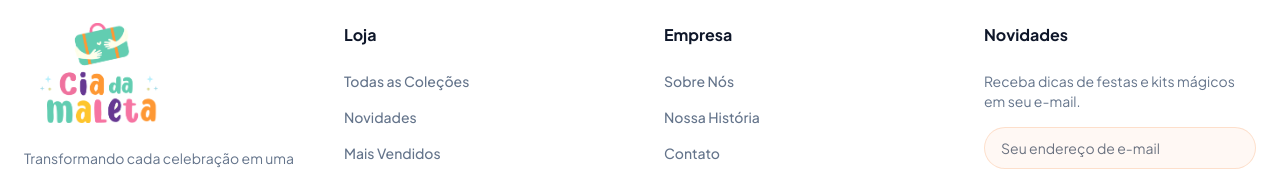
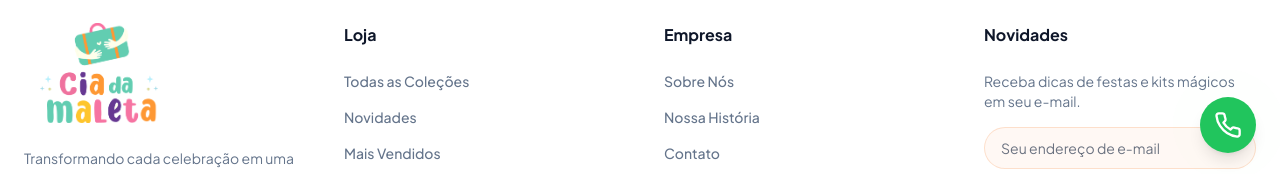
Before and after one commit to hamiltonmatematica/ciadamaletamktplace, a Next.js app: page /novidades in a window 1280 px wide. Shown: the part 623-797 px from the top of the page. Built offline with nearby package versions, Linux system fonts and the light colour scheme; no server answers; the database is empty.

Commit message:
feat: add whatsapp floating button and update contact links

```diff
--- a/src/components/layout/bottom-nav.tsx
+++ b/src/components/layout/bottom-nav.tsx
@@ -10,24 +10,37 @@ export default function BottomNav() {
         { name: 'Home', href: '/', icon: 'home' },
         { name: 'Categorias', href: '/catalogo', icon: 'grid_view' },
         { name: 'Favoritos', href: '/favoritos', icon: 'favorite' },
-        { name: 'Contato', href: '/contato', icon: 'chat_bubble' }
+        { name: 'Contato', href: 'https://wa.me/5531999999999', icon: 'chat_bubble' }
     ];
 
     return (
         <div className="md:hidden fixed bottom-0 left-0 right-0 z-50 bg-white border-t border-slate-100 flex justify-between items-center px-6 py-3 pb-safe shadow-[0_-4px_20px_-10px_rgba(0,0,0,0.1)]">
             {navItems.map((item) => {
-                const isActive = pathname === item.href || (item.href !== '/' && pathname.startsWith(item.href));
-                return (
-                    <Link
-                        key={item.name}
-                        href={item.href}
-                        className={`flex flex-col items-center gap-1 transition-colors ${isActive ? 'text-primary' : 'text-slate-400 hover:text-slate-600'
-                            }`}
-                    >
+                const isExternal = item.href.startsWith('http');
+                const isActive = !isExternal && (pathname === item.href || (item.href !== '/' && pathname.startsWith(item.href)));
+
+                const linkContent = (
+                    <>
                         <span className={`material-symbols-outlined ${isActive ? 'material-symbols-outlined-fill' : ''}`}>
                             {item.icon}
                         </span>
                         <span className="text-[10px] font-bold tracking-wide">{item.name}</span>
+                    </>
+                );
+
+                const className = `flex flex-col items-center gap-1 transition-colors ${isActive ? 'text-primary' : 'text-slate-400 hover:text-slate-600'}`;
+
+                if (isExternal) {
+                    return (
+                        <a key={item.name} href={item.href} target="_blank" rel="noopener noreferrer" className={className}>
+                            {linkContent}
+                        </a>
+                    );
+                }
+
+                return (
+                    <Link key={item.name} href={item.href} className={className}>
+                        {linkContent}
                     </Link>
                 );
             })}
--- a/src/components/layout/client-layout.tsx
+++ b/src/components/layout/client-layout.tsx
@@ -3,6 +3,7 @@
 import { usePathname } from 'next/navigation';
 import BottomNav from './bottom-nav';
 import QuoteCartDrawer from '../ui/quote-cart-drawer';
+import { WhatsappButton } from '../ui/whatsapp-button';
 
 export default function ClientLayout({ children }: { children: React.ReactNode }) {
     const pathname = usePathname();
@@ -15,6 +16,7 @@ export default function ClientLayout({ children }: { children: React.ReactNode }
                 <>
                     <QuoteCartDrawer />
                     <BottomNav />
+                    <WhatsappButton />
                 </>
             )}
         </>
--- a/src/components/layout/footer.tsx
+++ b/src/components/layout/footer.tsx
@@ -30,7 +30,7 @@ export default function Footer() {
                     <ul className="space-y-4 text-sm text-slate-500 font-medium">
                         <li><Link href="#" className="hover:text-primary transition-colors">Sobre Nós</Link></li>
                         <li><Link href="#" className="hover:text-primary transition-colors">Nossa História</Link></li>
-                        <li><Link href="#" className="hover:text-primary transition-colors">Contato</Link></li>
+                        <li><a href="https://wa.me/5531999999999" target="_blank" rel="noopener noreferrer" className="hover:text-primary transition-colors">Contato</a></li>
                     </ul>
                 </div>
                 <div>
--- /dev/null
+++ b/src/components/ui/whatsapp-button.tsx
@@ -0,0 +1,34 @@
+'use client'
+
+import React from 'react'
+
+export function WhatsappButton() {
+    return (
+        <a
+            href="https://wa.me/5531999999999" // TODO: Replace with actual number
+            target="_blank"
+            rel="noopener noreferrer"
+            className="fixed bottom-6 right-6 z-50 flex items-center justify-center w-14 h-14 bg-green-500 rounded-full shadow-lg hover:bg-green-600 transition-colors duration-300 group"
+            aria-label="Fale conosco no WhatsApp"
+        >
+            <svg
+                xmlns="http://www.w3.org/2000/svg"
+                width="28"
+                height="28"
+                viewBox="0 0 24 24"
+                fill="none"
+                stroke="currentColor"
+                strokeWidth="2"
+                strokeLinecap="round"
+                strokeLinejoin="round"
+                className="text-white relative z-10"
+            >
+                <path d="M22 16.92v3a2 2 0 0 1-2.18 2 19.79 19.79 0 0 1-8.63-3.07 19.5 19.5 0 0 1-6-6 19.79 19.79 0 0 1-3.07-8.67A2 2 0 0 1 4.11 2h3a2 2 0 0 1 2 1.72 12.84 12.84 0 0 0 .7 2.81 2 2 0 0 1-.45 2.11L8.09 9.91a16 16 0 0 0 6 6l1.27-1.27a2 2 0 0 1 2.11-.45 12.84 12.84 0 0 0 2.81.7A2 2 0 0 1 22 16.92z"></path>
+            </svg>
+            <span className="absolute right-full mr-4 bg-white dark:bg-slate-800 text-slate-800 dark:text-white px-3 py-1.5 rounded-lg text-sm font-medium shadow-md opacity-0 group-hover:opacity-100 transition-opacity duration-300 pointer-events-none whitespace-nowrap">
+                Fale Conosco
+            </span>
+            <span className="absolute inset-0 rounded-full bg-green-500 animate-ping opacity-20"></span>
+        </a>
+    )
+}
```
